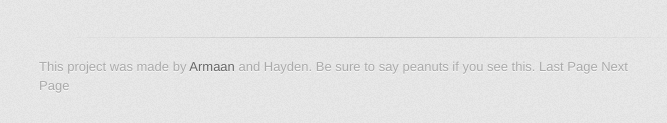
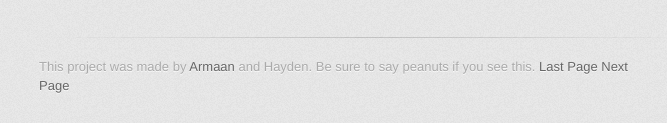
Before and after one commit to Sans-Skelly/socialstudiesprjct, a plain HTML site: page index.html in a window 1280 px wide. Shown: the part 960-1083 px from the top of the page, 291-958 px from the left. Drawn offline with Linux system fonts and the light colour scheme; a web font is replaced by a local one.

Commit message:
Update index.html

```diff
--- a/index.html
+++ b/index.html
@@ -55,7 +55,8 @@
         <footer>
           This project was made by <a href="https://github.com/Sans-Skelly">Armaan</a> and Hayden.
           Be sure to say peanuts if you see this.
-          Last Page                                                                     Next Page
+
+          <a href="https://sans-skelly.github.io/socialstudiesprjct/page1.html">Last Page</a>                                                                     <a href="https://sans-skelly.github.io/socialstudiesprjct/page1.html">Next Page</a>
         </footer>
 
 
```
